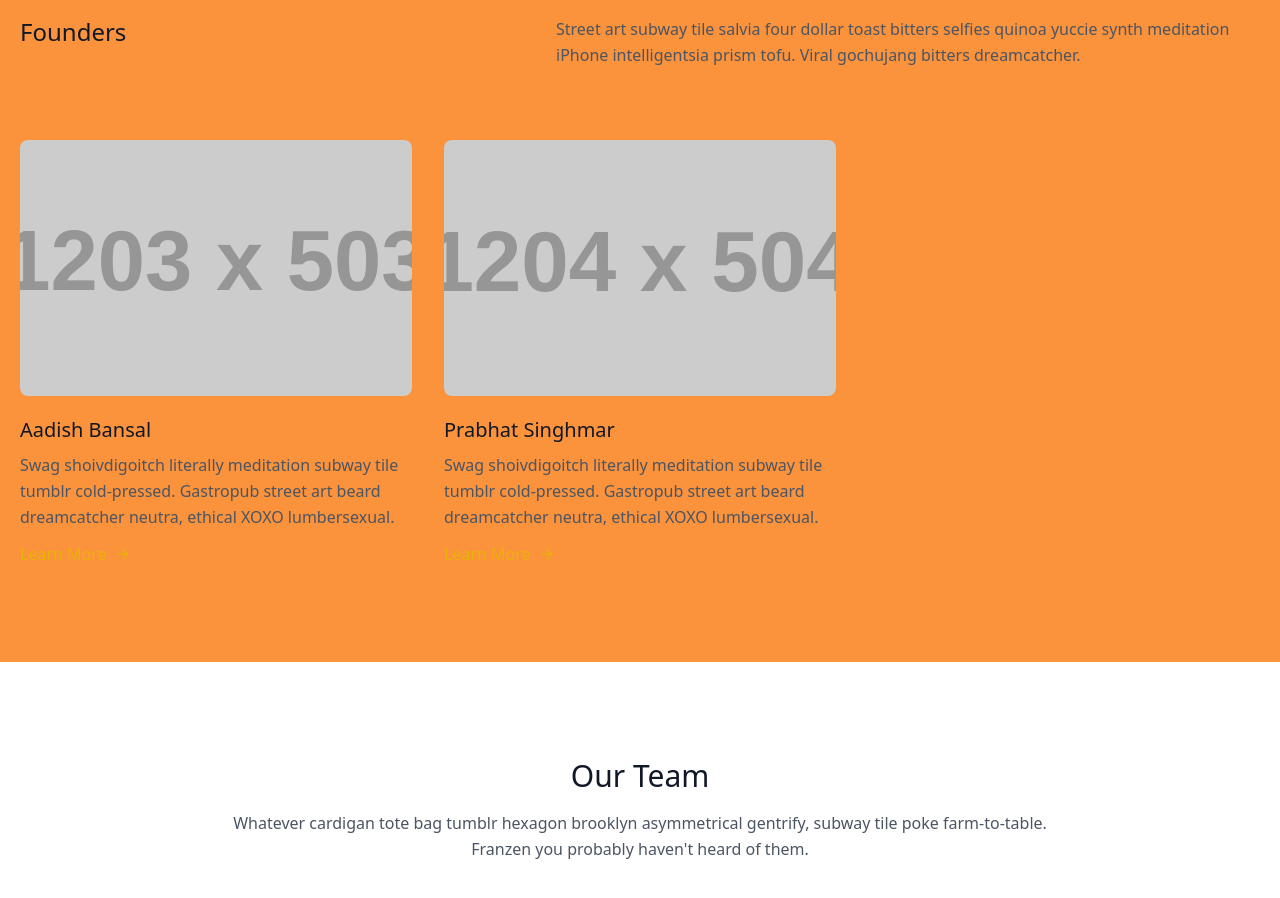
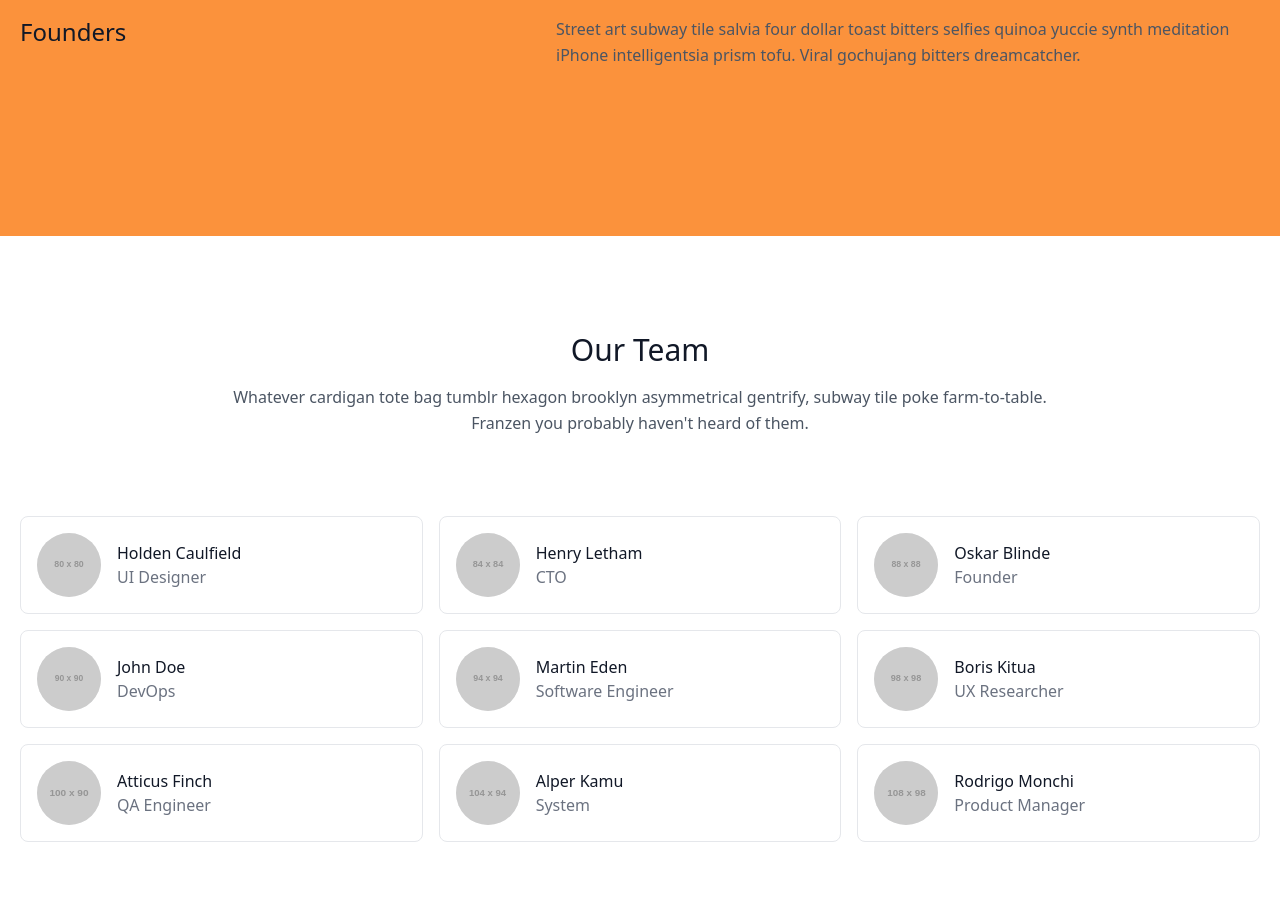
Before and after one commit to KrishnaDhote/homepage, a plain HTML site: page index.html in a window 1280 px wide. Shown: the part 2420-3318 px from the top of the page. Drawn offline with nearby package versions, Linux system fonts and the light colour scheme; placeholder pictures from the web are drawn by us.

Commit message:
removing founders section

```diff
--- a/index.html
+++ b/index.html
@@ -109,31 +109,7 @@
             </div>
           </div>
 
-          <div class="flex flex-wrap sm:-m-4 -mx-4 -mb-10 -mt-4">
-            <div class="p-4 md:w-1/3 sm:mb-0 mb-6">
-              <div class="rounded-lg h-64 overflow-hidden">
-                <img alt="content" class="object-cover object-center h-full w-full" src="https://dummyimage.com/1203x503">
-              </div>
-              <h2 class="text-xl font-medium title-font text-gray-900 mt-5">Aadish Bansal</h2>
-              <p class="text-base leading-relaxed mt-2">Swag shoivdigoitch literally meditation subway tile tumblr cold-pressed. Gastropub street art beard dreamcatcher neutra, ethical XOXO lumbersexual.</p>
-              <a class="text-yellow-500 inline-flex items-center mt-3">Learn More
-                <svg fill="none" stroke="currentColor" stroke-linecap="round" stroke-linejoin="round" stroke-width="2" class="w-4 h-4 ml-2" viewBox="0 0 24 24">
-                  <path d="M5 12h14M12 5l7 7-7 7"></path>
-                </svg>
-              </a>
-            </div>
-            <div class="p-4 md:w-1/3 sm:mb-0 mb-6">
-              <div class="rounded-lg h-64 overflow-hidden">
-                <img alt="content" class="object-cover object-center h-full w-full" src="https://dummyimage.com/1204x504">
-              </div>
-              <h2 class="text-xl font-medium title-font text-gray-900 mt-5">Prabhat Singhmar</h2>
-              <p class="text-base leading-relaxed mt-2">Swag shoivdigoitch literally meditation subway tile tumblr cold-pressed. Gastropub street art beard dreamcatcher neutra, ethical XOXO lumbersexual.</p>
-              <a class="text-yellow-500 inline-flex items-center mt-3">Learn More
-                <svg fill="none" stroke="currentColor" stroke-linecap="round" stroke-linejoin="round" stroke-width="2" class="w-4 h-4 ml-2" viewBox="0 0 24 24">
-                  <path d="M5 12h14M12 5l7 7-7 7"></path>
-                </svg>
-              </a>
-            </div>
+
 
           </div>
         </div>
```
